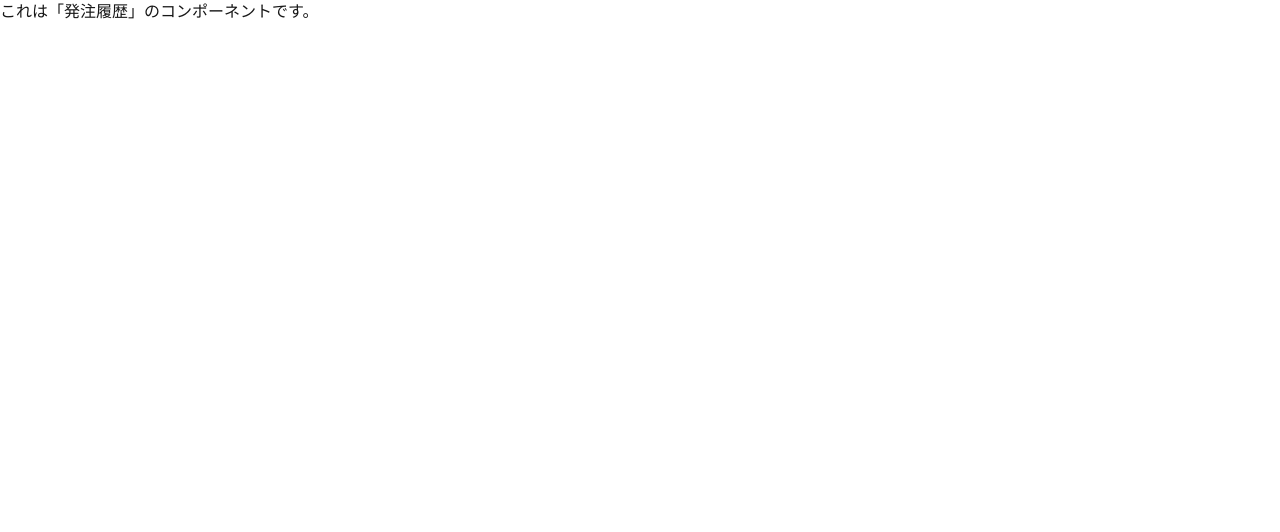
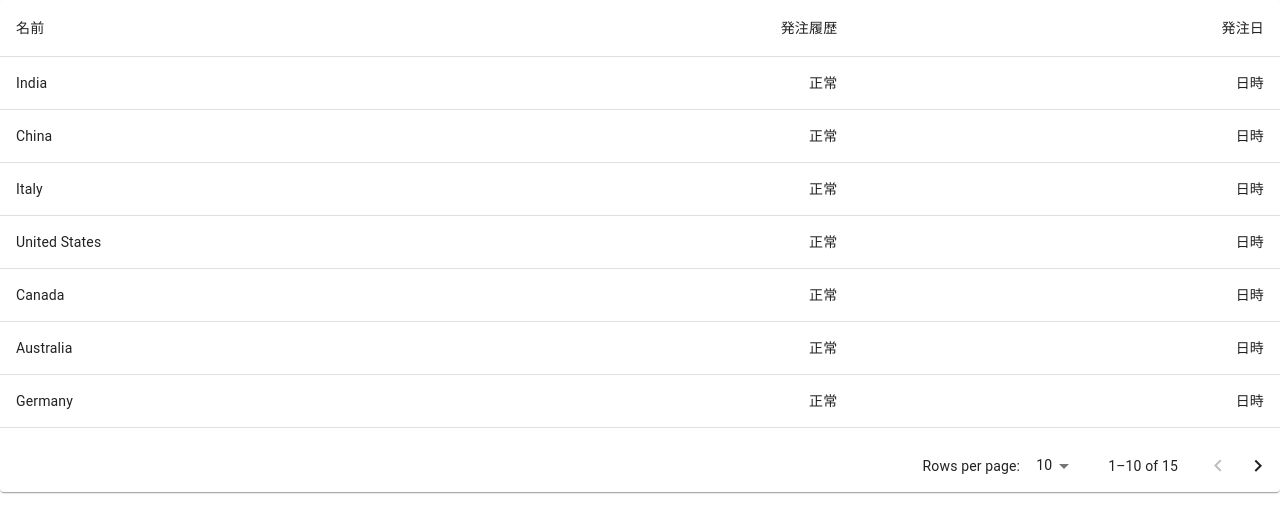
Before and after one commit to Tsukasa724/portfolio, a Next.js app in the folder web/: page /dashboard_components/orderhistory in a window 1280 px wide. Shown: the top 532 px of the page. Built offline with nearby package versions, Linux system fonts and the light colour scheme.

Commit message:
発注履歴画面 ・テーブル作成

```diff
--- a/web/src/app/dashboard_components/orderhistory/page.tsx
+++ b/web/src/app/dashboard_components/orderhistory/page.tsx
@@ -1,5 +1,105 @@
 "use client";
 
-export default function OrderHistory() {
-    return <div>これは「発注履歴」のコンポーネントです。</div>;
+import * as React from "react";
+import { Paper, Table, TableBody, TableCell, TableContainer, TableHead, TablePagination, TableRow, Stack } from "@mui/material";
+
+interface Column {
+    id: "name" | "history" | "orderday";
+    label: string;
+    minWidth?: number;
+    align?: "right";
+    format?: (value: number) => string;
 }
+
+const columns: readonly Column[] = [
+    { id: "name", label: "名前", minWidth: 170 },
+    {
+        id: "history",
+        label: "発注履歴",
+        minWidth: 170,
+        align: "right",
+        format: (value: number) => value.toLocaleString("en-US"),
+    },
+    {
+        id: "orderday",
+        label: "発注日",
+        minWidth: 170,
+        align: "right",
+        format: (value: number) => value.toLocaleString("en-US"),
+    },
+];
+
+// データ作成用の関数
+function createData(name: string, history: string, orderday: string) {
+    return { name, history, orderday };
+}
+
+// データの配列（行データ）
+const rows = [
+    createData("India", "正常", "日時"),
+    createData("China", "正常", "日時"),
+    createData("Italy", "正常", "日時"),
+    createData("United States", "正常", "日時"),
+    createData("Canada", "正常", "日時"),
+    createData("Australia", "正常", "日時"),
+    createData("Germany", "正常", "日時"),
+    createData("Ireland", "正常", "日時"),
+    createData("Mexico", "正常", "日時"),
+    createData("Japan", "正常", "日時"),
+    createData("France", "正常", "日時"),
+    createData("United Kingdom", "正常", "日時"),
+    createData("Russia", "正常", "日時"),
+    createData("Nigeria", "正常", "日時"),
+    createData("Brazil", "正常", "日時"),
+];
+
+export default function StickyHeadTable() {
+    const [page, setPage] = React.useState(0);
+    const [rowsPerPage, setRowsPerPage] = React.useState(10);
+
+    const handleChangePage = (event: unknown, newPage: number) => {
+        setPage(newPage);
+    };
+
+    const handleChangeRowsPerPage = (event: React.ChangeEvent<HTMLInputElement>) => {
+        setRowsPerPage(+event.target.value);
+        setPage(0);
+    };
+
+    return (
+        <Stack>
+            <Paper sx={{ width: "100%", overflow: "hidden" }}>
+                <TableContainer sx={{ maxHeight: 440 }}>
+                    <Table stickyHeader aria-label="sticky table">
+                        <TableHead>
+                            <TableRow>
+                                {columns.map((column) => (
+                                    <TableCell key={column.id} align={column.align} style={{ minWidth: column.minWidth }}>
+                                        {column.label}
+                                    </TableCell>
+                                ))}
+                            </TableRow>
+                        </TableHead>
+                        <TableBody>
+                            {rows.slice(page * rowsPerPage, page * rowsPerPage + rowsPerPage).map((row) => {
+                                return (
+                                    <TableRow hover role="checkbox" tabIndex={-1} key={row.name}>
+                                        {columns.map((column) => {
+                                            const value = row[column.id];
+                                            return (
+                                                <TableCell key={column.id} align={column.align}>
+                                                    {column.format && typeof value === "number" ? column.format(value) : value}
+                                                </TableCell>
+                                            );
+                                        })}
+                                    </TableRow>
+                                );
+                            })}
+                        </TableBody>
+                    </Table>
+                </TableContainer>
+                <TablePagination rowsPerPageOptions={[10, 25, 100]} component="div" count={rows.length} rowsPerPage={rowsPerPage} page={page} onPageChange={handleChangePage} onRowsPerPageChange={handleChangeRowsPerPage} />
+            </Paper>
+        </Stack>
+    );
+}
```
